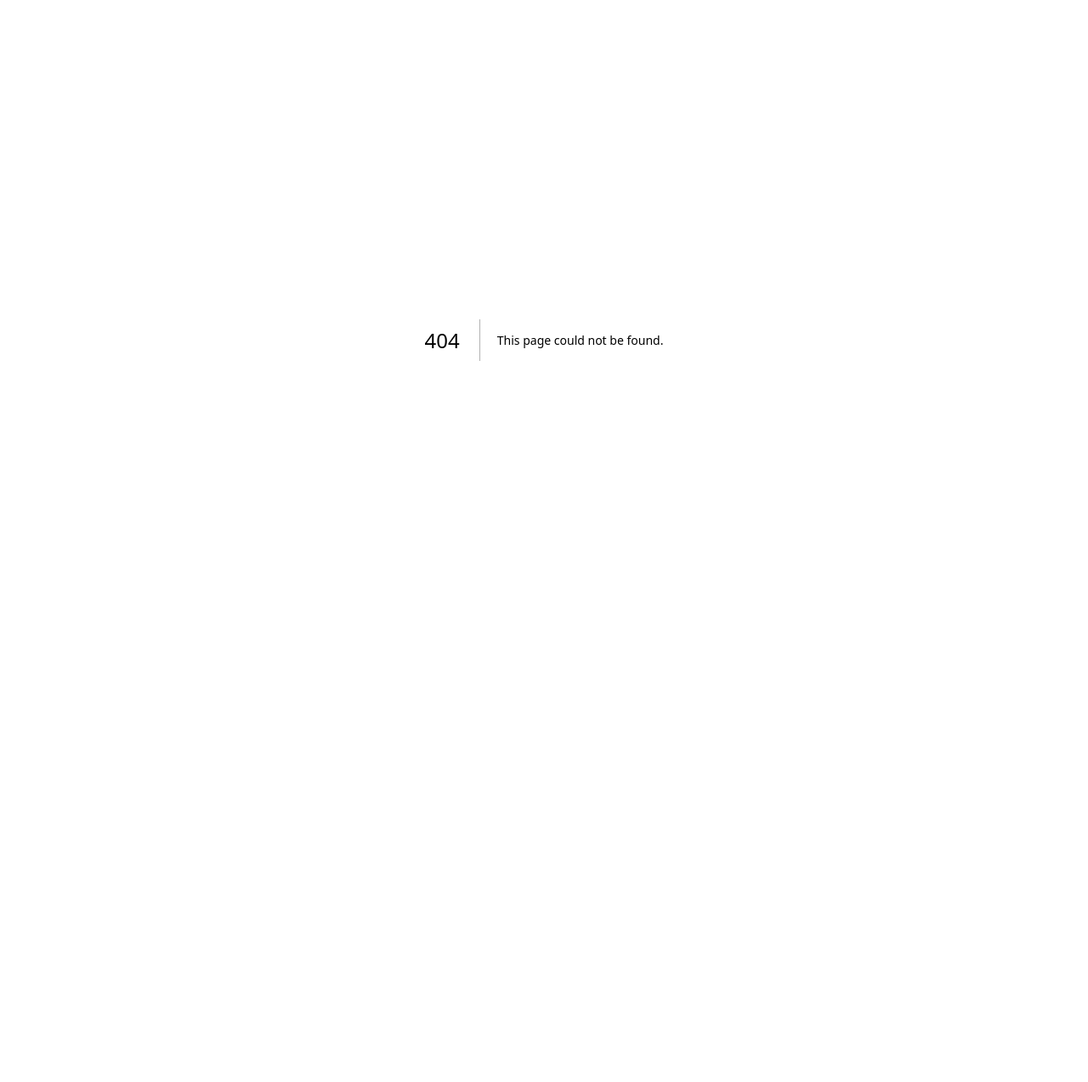
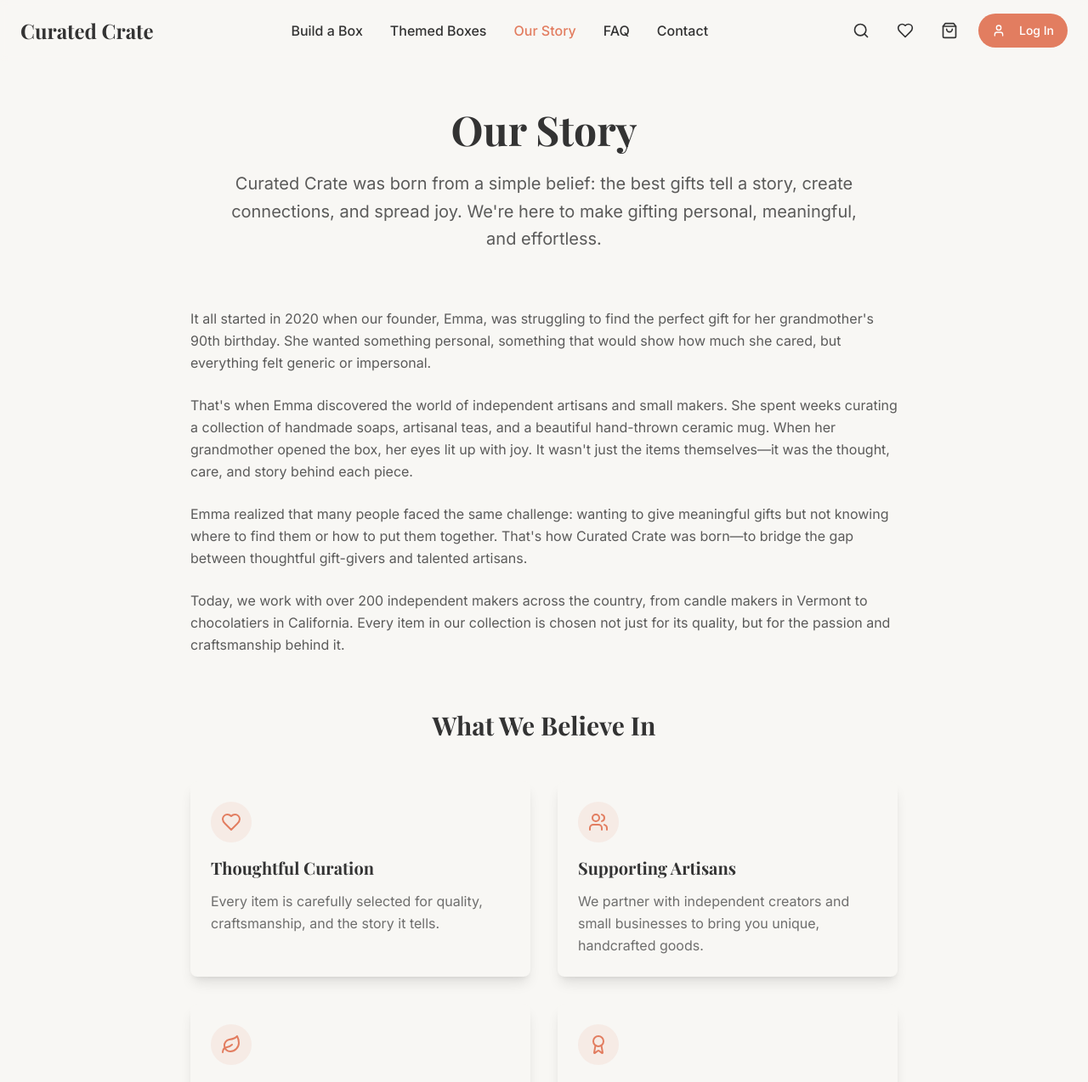
Before and after one commit to Dev-kaif/Curated-Crate, a Next.js app: page /about in a window 1280 px wide. Before the commit this address had no page. Shown: the top 1274 px of the page at 85% size. Before the commit the page ends 800 px from the top, so only its background shows below. Built offline with nearby package versions, Linux system fonts and the light colour scheme; a web font is replaced by a local one.

Commit message:
added about page

```diff
--- /dev/null
+++ b/app/about/page.tsx
@@ -0,0 +1,133 @@
+"use client"
+
+import { motion } from "framer-motion"
+import { Heart, Users, Leaf, Award } from "lucide-react"
+import { Card, CardContent } from "@/components/ui/card"
+import { PageLayout } from "@/components/Layout/page-layout"
+
+export default function AboutPage() {
+  const values = [
+    {
+      icon: Heart,
+      title: "Thoughtful Curation",
+      description: "Every item is carefully selected for quality, craftsmanship, and the story it tells.",
+    },
+    {
+      icon: Users,
+      title: "Supporting Artisans",
+      description: "We partner with independent creators and small businesses to bring you unique, handcrafted goods.",
+    },
+    {
+      icon: Leaf,
+      title: "Sustainable Practices",
+      description: "We prioritize eco-friendly packaging and work with makers who share our environmental values.",
+    },
+    {
+      icon: Award,
+      title: "Quality Promise",
+      description: "We stand behind every product and ensure each gift box meets our high standards.",
+    },
+  ]
+
+  return (
+    <PageLayout>
+      <div className="py-12 px-6">
+        <div className="container mx-auto max-w-4xl">
+          {/* Hero Section */}
+          <motion.div
+            initial={{ opacity: 0, y: 30 }}
+            animate={{ opacity: 1, y: 0 }}
+            transition={{ duration: 0.8 }}
+            className="text-center mb-16"
+          >
+            <h1 className="text-4xl lg:text-5xl font-serif font-bold text-foreground mb-6">Our Story</h1>
+            <p className="text-xl text-foreground/80 leading-relaxed max-w-3xl mx-auto">
+              Curated Crate was born from a simple belief: the best gifts tell a story, create connections, and spread
+              joy. We're here to make gifting personal, meaningful, and effortless.
+            </p>
+          </motion.div>
+
+          {/* Story Content */}
+          <motion.div
+            initial={{ opacity: 0, y: 30 }}
+            animate={{ opacity: 1, y: 0 }}
+            transition={{ duration: 0.8, delay: 0.2 }}
+            className="prose prose-lg max-w-none mb-16"
+          >
+            <div className="space-y-6 text-foreground/80 leading-relaxed">
+              <p>
+                It all started in 2020 when our founder, Emma, was struggling to find the perfect gift for her
+                grandmother's 90th birthday. She wanted something personal, something that would show how much she
+                cared, but everything felt generic or impersonal.
+              </p>
+              <p>
+                That's when Emma discovered the world of independent artisans and small makers. She spent weeks curating
+                a collection of handmade soaps, artisanal teas, and a beautiful hand-thrown ceramic mug. When her
+                grandmother opened the box, her eyes lit up with joy. It wasn't just the items themselves—it was the
+                thought, care, and story behind each piece.
+              </p>
+              <p>
+                Emma realized that many people faced the same challenge: wanting to give meaningful gifts but not
+                knowing where to find them or how to put them together. That's how Curated Crate was born—to bridge the
+                gap between thoughtful gift-givers and talented artisans.
+              </p>
+              <p>
+                Today, we work with over 200 independent makers across the country, from candle makers in Vermont to
+                chocolatiers in California. Every item in our collection is chosen not just for its quality, but for the
+                passion and craftsmanship behind it.
+              </p>
+            </div>
+          </motion.div>
+
+          {/* Values Section */}
+          <motion.div
+            initial={{ opacity: 0, y: 30 }}
+            animate={{ opacity: 1, y: 0 }}
+            transition={{ duration: 0.8, delay: 0.4 }}
+            className="mb-16"
+          >
+            <h2 className="text-3xl font-serif font-bold text-foreground text-center mb-12">What We Believe In</h2>
+            <div className="grid md:grid-cols-2 gap-8">
+              {values.map((value, index) => (
+                <motion.div
+                  key={index}
+                  initial={{ opacity: 0, y: 20 }}
+                  animate={{ opacity: 1, y: 0 }}
+                  transition={{ duration: 0.6, delay: 0.5 + index * 0.1 }}
+                >
+                  <Card className="bg-background border-0 shadow-lg hover:shadow-xl transition-all duration-300 h-full">
+                    <CardContent className="p-6">
+                      <div className="w-12 h-12 bg-primary/10 rounded-full flex items-center justify-center mb-4">
+                        <value.icon className="w-6 h-6 text-primary" />
+                      </div>
+                      <h3 className="text-xl font-serif font-bold text-foreground mb-3">{value.title}</h3>
+                      <p className="text-foreground/70 leading-relaxed">{value.description}</p>
+                    </CardContent>
+                  </Card>
+                </motion.div>
+              ))}
+            </div>
+          </motion.div>
+
+          {/* Mission Statement */}
+          <motion.div
+            initial={{ opacity: 0, y: 30 }}
+            animate={{ opacity: 1, y: 0 }}
+            transition={{ duration: 0.8, delay: 0.6 }}
+            className="text-center"
+          >
+            <Card className="bg-primary/5 border-0 shadow-lg">
+              <CardContent className="p-12">
+                <h2 className="text-3xl font-serif font-bold text-foreground mb-6">Our Mission</h2>
+                <p className="text-xl text-foreground/80 leading-relaxed max-w-2xl mx-auto">
+                  To make every gift-giving moment special by connecting thoughtful people with beautiful, handcrafted
+                  goods from independent artisans around the world.
+                </p>
+              </CardContent>
+            </Card>
+          </motion.div>
+        </div>
+      </div>
+    </PageLayout>
+  )
+}
```
